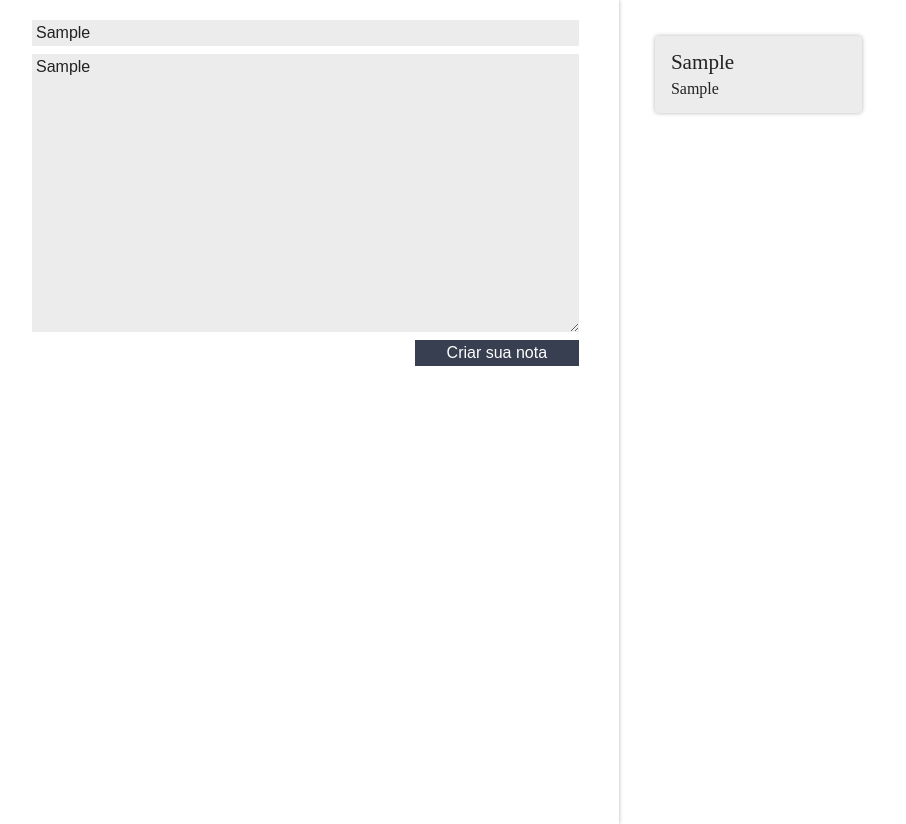
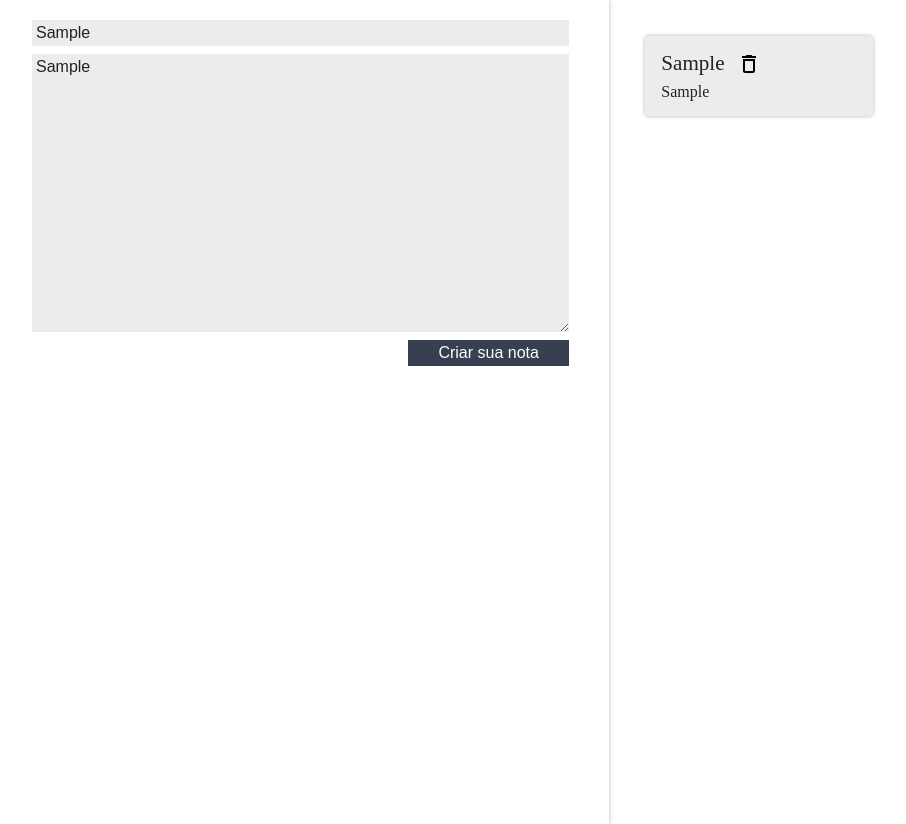
Before and after one commit to LucasMeyble/alura, a React (Create React App) app in the folder entendendo_react/ceep/: page / in a window 1280 px wide. Both pictures are taken after typing "Sample", "Sample" into the empty fields and a click on the button "Criar sua nota". Shown: the whole page, without its empty margins (8-914 px from the left). Built offline with nearby package versions, Linux system fonts and the light colour scheme.

Commit message:
importando SVGs

```diff
--- a/entendendo_react/ceep/src/components/CardNota/CardNota.jsx
+++ b/entendendo_react/ceep/src/components/CardNota/CardNota.jsx
@@ -1,4 +1,5 @@
 import React, { Component } from 'react';
+import {ReactComponent as DeleteSVG} from '../../assets/img/delete.svg'
 import './style.css'
 
 class CardNota extends Component {
@@ -8,6 +9,7 @@ class CardNota extends Component {
             <section className='card-nota'>
                 <header className='card-nota_cabecalho'>
                     <h3 className='card-nota_titulo'>{this.props.titulo}</h3>
+                    <DeleteSVG/>
                 </header>
                 <p className='card-nota_texto'>{this.props.texto}</p>
             </section>
```
Also changed, not shown: entendendo_react/ceep/src/assets/img/delete.svg (added).
